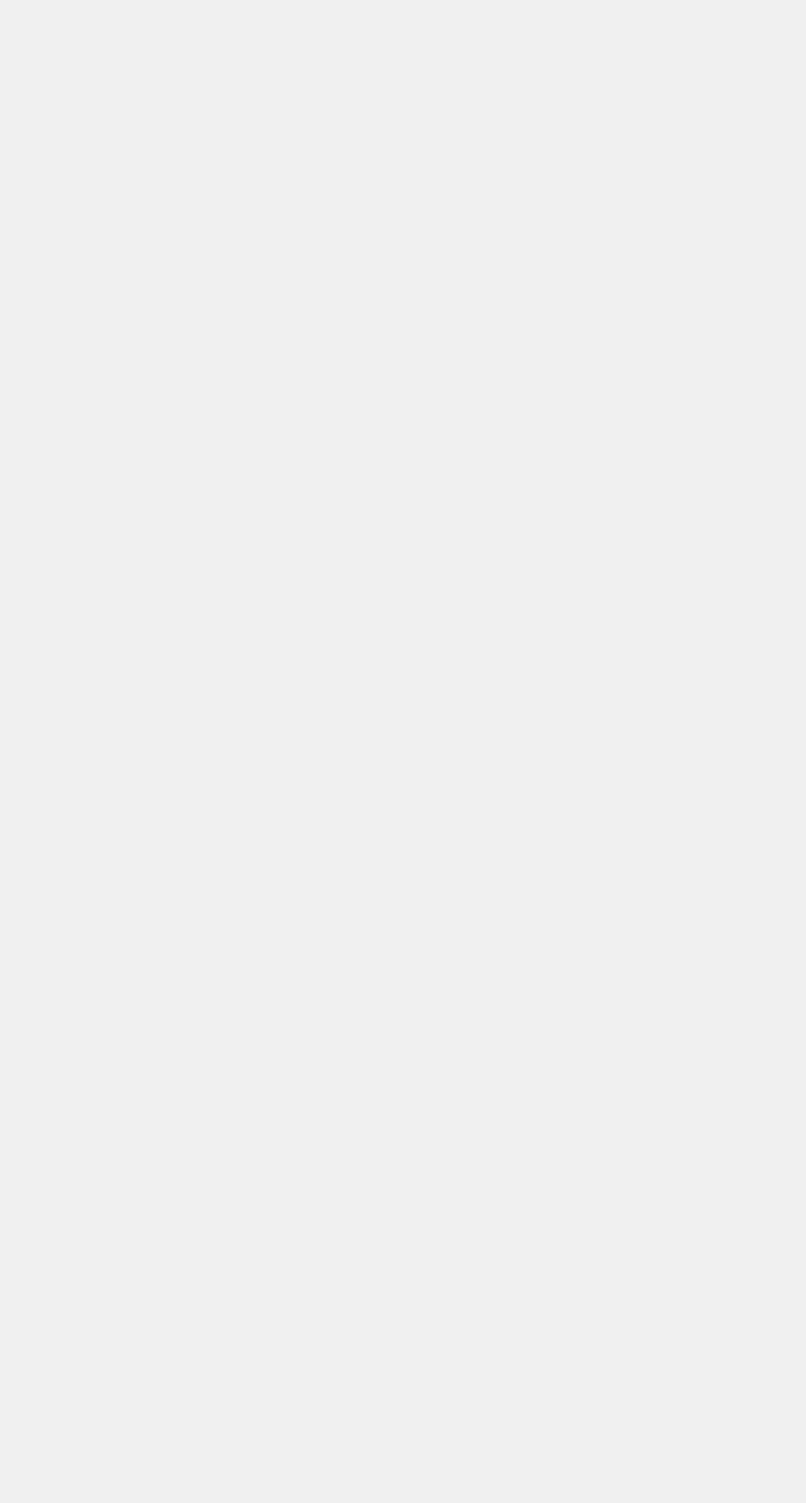
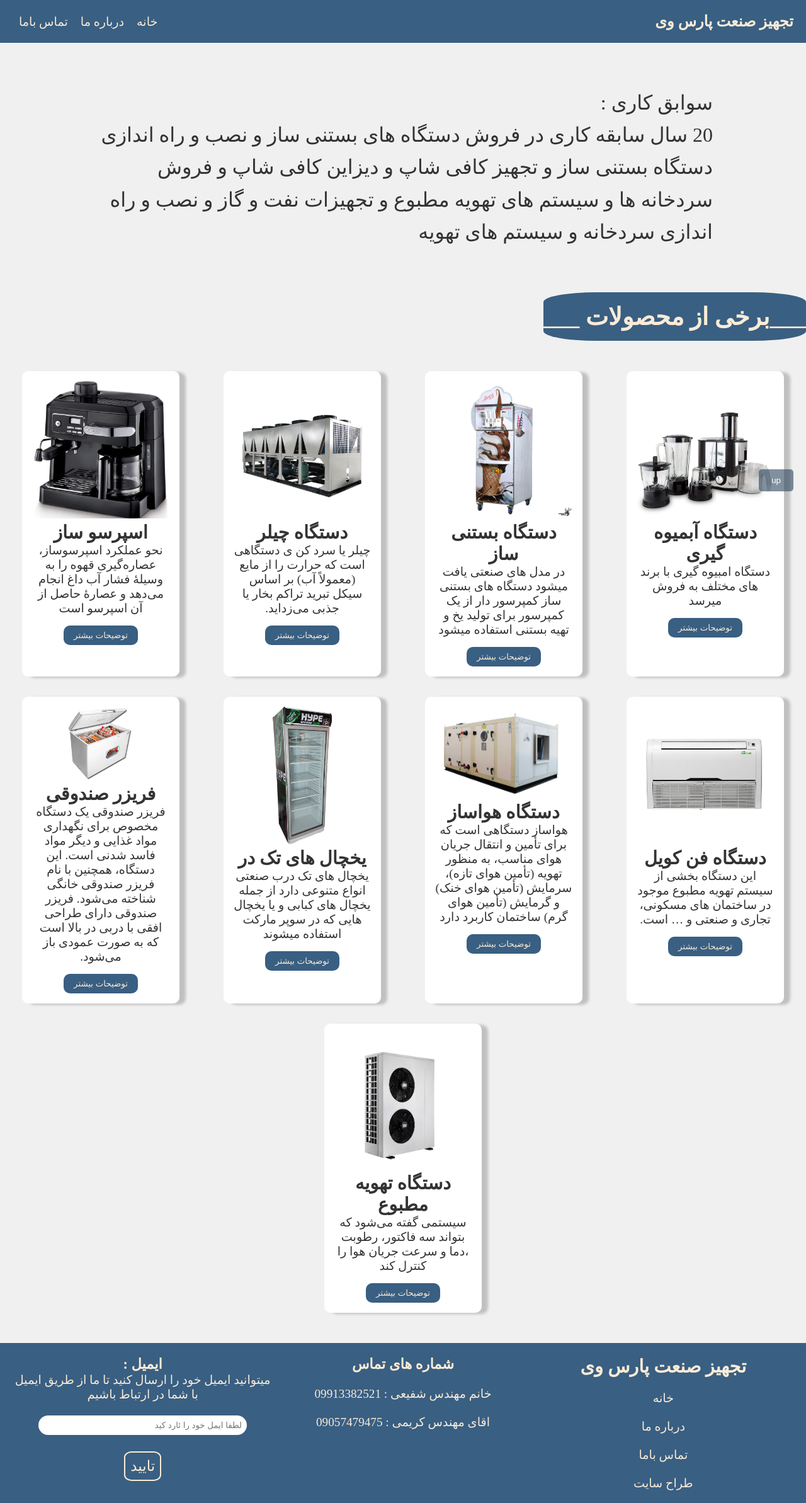
Before and after one commit to IEfiwm/Parsvey, a React (Create React App) app: page /AboutUs in a window 1280 px wide. Before the commit this address had no page. Shown: the whole page at 63% size. Before the commit the page ends 800 px from the top, so only its background shows below. Built offline with nearby package versions, Linux system fonts and the light colour scheme; a web font is replaced by a local one.

Commit message:
seo update

```diff
--- a/public/index.html
+++ b/public/index.html
@@ -1,43 +1,43 @@
 <!DOCTYPE html>
 <html lang="en">
+
 <head>
   <meta charset="utf-8" />
-    <link rel="icon" href="%PUBLIC_URL%/favicon.ico" />
+  <!-- <link rel="icon" href="%PUBLIC_URL%/favicon.ico" /> -->
   <meta name="viewport" content="width=device-width, initial-scale=1" />
-    <meta name="theme-color" content="#000000" />
-    <meta
-      name="description"
-      content="Web site created using create-react-app"
-    />
-    <link rel="apple-touch-icon" href="%PUBLIC_URL%/favicon.ico" />
+  <meta name="theme-color" content="#007bff" />
+  <!-- <link rel="apple-touch-icon" href="%PUBLIC_URL%/favicon.ico" /> -->
   <!--
       manifest.json provides metadata used when your web app is installed on a
       user's mobile device or desktop. See https://developers.google.com/web/fundamentals/web-app-manifest/
     -->
   <link rel="manifest" href="%PUBLIC_URL%/manifest.json" />
-    <!--
-      Notice the use of %PUBLIC_URL% in the tags above.
-      It will be replaced with the URL of the `public` folder during the build.
-      Only files inside the `public` folder can be referenced from the HTML.
 
-      Unlike "/favicon.ico" or "favicon.ico", "%PUBLIC_URL%/favicon.ico" will
-      work correctly both with client-side routing and a non-root public URL.
-      Learn how to configure a non-root public URL by running `npm run build`.
-    -->
-    <title>تجهیز صنعت پارس وی</title>
+  <title>Parsvey | تجهیز صنعت پارس وی</title>
+  <meta name="title" content="Parsvey | تجهیز صنعت پارس وی" />
+  <meta name="description"
+    content="پارس وی دارای 20 سال سابقه کاری در فروش دستگاه های بستنی ساز و نصب و راه اندازی دستگاه بستنی ساز و تجهیز کافی شاپ و دیزاین کافی شاپ و فروش سردخانه ها و سیستم های تهویه مطبوع و تجهیزات نفت - گاز و نصب و راه اندازی سردخانه و سیستم های تهویه می باشد" />
+
+  <!-- Open Graph / Facebook -->
+  <meta property="og:type" content="website" />
+  <meta property="og:url" content="https://parsver.ir/" />
+  <meta property="og:title" content="Parsvey | تجهیز صنعت پارس وی" />
+  <meta property="og:description"
+    content="پارس وی دارای 20 سال سابقه کاری در فروش دستگاه های بستنی ساز و نصب و راه اندازی دستگاه بستنی ساز و تجهیز کافی شاپ و دیزاین کافی شاپ و فروش سردخانه ها و سیستم های تهویه مطبوع و تجهیزات نفت - گاز و نصب و راه اندازی سردخانه و سیستم های تهویه می باشد" />
+  <meta property="og:image" content="https://parsvey.ir/newlogosite.png" />
+
+  <!-- Twitter -->
+  <meta property="twitter:card" content="summary_large_image" />
+  <meta property="twitter:url" content="https://parsver.ir/" />
+  <meta property="twitter:title" content="Parsvey | تجهیز صنعت پارس وی" />
+  <meta property="twitter:description"
+    content="پارس وی دارای 20 سال سابقه کاری در فروش دستگاه های بستنی ساز و نصب و راه اندازی دستگاه بستنی ساز و تجهیز کافی شاپ و دیزاین کافی شاپ و فروش سردخانه ها و سیستم های تهویه مطبوع و تجهیزات نفت - گاز و نصب و راه اندازی سردخانه و سیستم های تهویه می باشد" />
+  <meta property="twitter:image" content="https://parsvey.ir/newlogosite.png" />
 </head>
+
 <body>
   <noscript>You need to enable JavaScript to run this app.</noscript>
   <div id="root"></div>
-    <!--
-      This HTML file is a template.
-      If you open it directly in the browser, you will see an empty page.
+</body>
 
-      You can add webfonts, meta tags, or analytics to this file.
-      The build step will place the bundled scripts into the <body> tag.
-
-      To begin the development, run `npm start` or `yarn start`.
-      To create a production bundle, use `npm run build` or `yarn build`.
-    -->
-  </body>
 </html>
--- a/src/App.js
+++ b/src/App.js
@@ -14,9 +14,9 @@ function App() {
           <Routes>
 
              <Route path='/' element={<Home/>}/>
-             <Route path='/فروشگاه' element={<Shop/>}/>
-             <Route path='/درباره ما' element={<AboutUs/>}/>
-             <Route path='/تماس باما' element={<CallUs/>}/>
+             <Route path='/Shop' element={<Shop/>}/>
+             <Route path='/AboutUs' element={<AboutUs/>}/>
+             <Route path='/ContactUs' element={<CallUs/>}/>
 
 
 
--- a/src/componnets/Footer.js
+++ b/src/componnets/Footer.js
@@ -17,10 +17,10 @@ function Footer() {
         <Link className="nav__link" to="/">خانه</Link>
         <br/>
         <br/>
-        <Link className="nav__link" to="/درباره ما">درباره ما</Link>
+        <Link className="nav__link" to="/AboutUs">درباره ما</Link>
         <br/>
         <br/>
-        <Link className="nav__link" to="/تماس باما"> تماس باما</Link>
+        <Link className="nav__link" to="/ContactUs"> تماس باما</Link>
         <br/>
         <br/>
         <Link className="nav__link"  onClick={handleme}>طراح سایت</Link>
--- a/src/componnets/Header.js
+++ b/src/componnets/Header.js
@@ -15,8 +15,8 @@ const Header = () => {
       <nav className={`nav ${isMenuOpen ? 'nav--open' : ''}`}>
         <ul className="nav__list">
           <li > <Link className="nav__link" to="/"> خانه</Link> </li>
-          <li > <Link className="nav__link" to="/درباره ما">درباره ما</Link> </li>
-          <li > <Link className="nav__link" to="/تماس باما"> تماس باما</Link> </li>
+          <li > <Link className="nav__link" to="/AboutUs">درباره ما</Link> </li>
+          <li > <Link className="nav__link" to="/ContactUs"> تماس باما</Link> </li>
         </ul>
       </nav>
       <div className="hamburger" onClick={toggleMenu}>
```
Also changed, not shown: public/newlogosite.png (added), 1 other file (tests, documents, lock files or other folders). Lines whose indentation alone changed are shown as unchanged.
